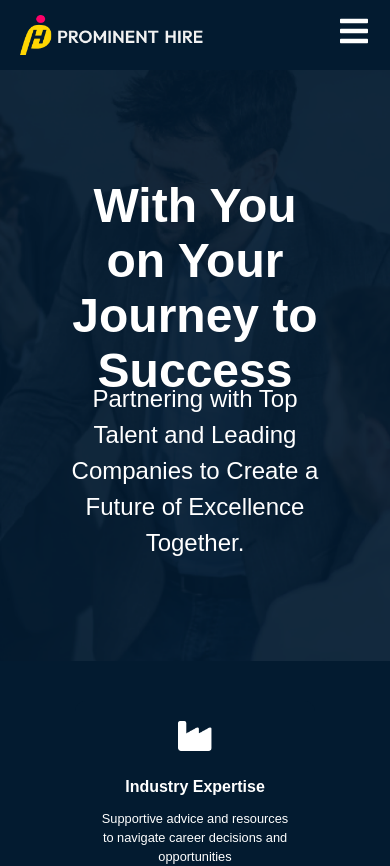
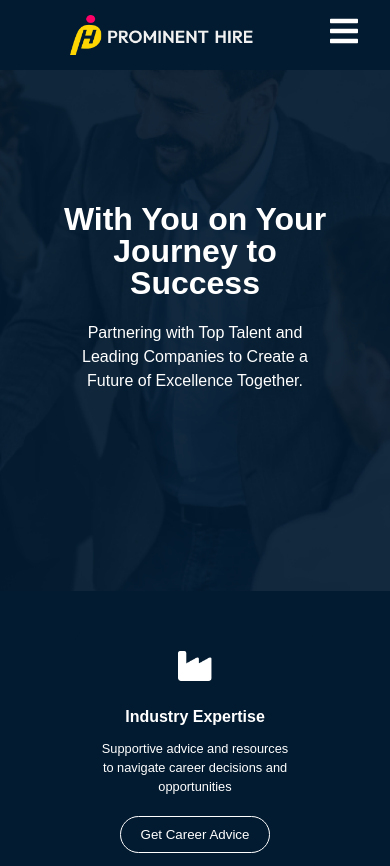
Before and after one commit to GeethSheheran/Prominent-hire, a React (Create React App) app: page / in a window 390 px wide. Shown: the top 866 px of the page. Built offline with nearby package versions, Linux system fonts and the light colour scheme.

Commit message:
mobileResponses

```diff
--- a/src/About.js
+++ b/src/About.js
@@ -16,7 +16,7 @@ const About = () => {
       <Image src={AboutImage} alt="About Us" />
       <ExtraTextContainer>
         <ExtraText>
-        Partnering with our agency provides you with the advantages of a trusted reputation and proven track record, an innovative and forward-thinking approach to recruitment, and a commitment to personalized, ethical service tailored to your unique needs.
+          Partnering with our agency provides you with the advantages of a trusted reputation and proven track record, an innovative and forward-thinking approach to recruitment, and a commitment to personalized, ethical service tailored to your unique needs.
         </ExtraText>
       </ExtraTextContainer>
     </AboutContainer>
@@ -100,4 +100,8 @@ const ExtraText = styled.p`
   line-height: 1.5;
   text-align: center;
   padding: 20px;
+  @media (max-width: 768px){
+  font-size: 1rem;
+  margin:0 50px;
+  }
 `;
--- a/src/App.css
+++ b/src/App.css
@@ -16,3 +16,7 @@ p{
   font-style: normal;
   line-height: 1.5;
 }
+
+body{
+  width:100vw;
+}
--- a/src/Careers.js
+++ b/src/Careers.js
@@ -52,12 +52,24 @@ const TextContainer = styled.div`
 const Title = styled.h1`
   font-size: 2rem;
   margin-bottom: 20px;
+  @media (max-width: 768px){
+  margin:0 50px;
+  font-size: 1.5rem;
+  line-height:1.2;
+  margin-bottom:20px;
+  }
 `;
 
 const Description = styled.p`
   font-size: 1rem;
   margin-bottom: 30px;
   line-height: 1.5;
+  @media (max-width: 768px){
+  font-size: 1rem;
+  margin:0 50px;
+  margin-bottom:20px;
+
+  }
 `;
 
 const Button = styled.button`
--- a/src/Hero.js
+++ b/src/Hero.js
@@ -39,9 +39,17 @@ const HeroContent = styled.div`
 
 const HeroTitle = styled.h1`
   font-size: 3rem;
+  @media (max-width: 768px) {
+    line-height: 1;
+    font-size: 2rem;
+  }
 `;
 
 const HeroDescription = styled.p`
   font-size: 1.5rem;
   margin-top:-50px;
+  @media (max-width: 768px) {
+    font-size: 1rem;
+    margin-top:0px;
+  }
 `;
--- a/src/Nav.js
+++ b/src/Nav.js
@@ -38,11 +38,15 @@ const Nav = () => {
 export default Nav;
 
 const Navbar = styled.nav`
+  position: fixed;
+  top: 0;
+  width: 100%;
   background-color: #031B30;
   display: flex;
   justify-content: space-between;
   align-items: center;
   padding: 15px 20px;
+  z-index: 1000; /* Ensure the navbar is on top */
 `;
 
 const Logo = styled.div`
@@ -50,6 +54,7 @@ const Logo = styled.div`
   align-items: center;
   font-size: 1.5rem;
   color: white;
+  margin-left:50px;
 `;
 
 const LogoImage = styled.img`
@@ -93,9 +98,12 @@ const NavItem = styled.li`
 const NavButtons = styled.div`
   display: flex;
   align-items: center;
+  margin-right:50px;
+
 
   @media (max-width: 768px) {
     display: none;
+
   }
 `;
 
@@ -139,6 +147,7 @@ const Hamburger = styled.div`
 
   @media (max-width: 768px) {
     display: block;
+    margin-right:50px;
   }
 `;
 
```
